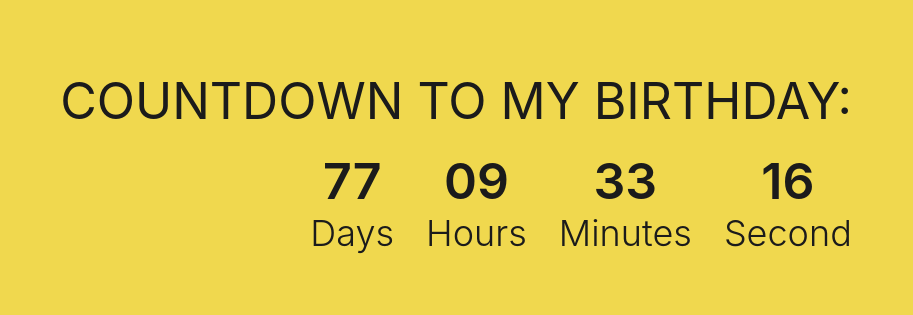
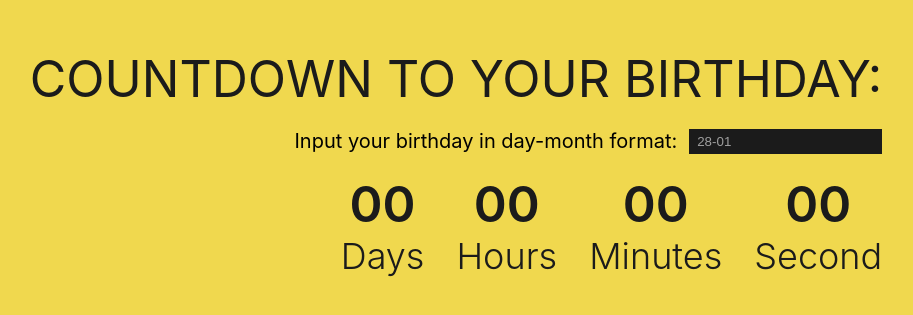
Before and after one commit to MGlower-RU/timer, a React (Create React App) app: page / in a window 1280 px wide. Shown: the part 227-542 px from the top of the page, without its empty margins (184-1097 px from the left). Built offline with nearby package versions, Linux system fonts and the light colour scheme.

Commit message:
date input

```diff
--- a/src/App.js
+++ b/src/App.js
@@ -2,11 +2,12 @@ import { useEffect, useState } from 'react';
 import './styles/App.scss';
 
 function App() {
+  const [birthdayDate, setBirthdayDate] = useState('')
   const [time, setTime] = useState({
-    days: '45',
-    hours: '12',
-    minutes: '10',
-    seconds: '06'
+    days: '00',
+    hours: '00',
+    minutes: '00',
+    seconds: '00'
   })
 
   const formatNumber = num => num < 10 ? `0${num}` : num
@@ -19,8 +20,10 @@ function App() {
     function changeTime() {
       const time = new Date()
       const year = time.getFullYear()
+      const userBirthday = birthdayDate.split('-').map(el => Number(el))
 
-      const start = new Date(year + 1, 0, 0);
+      if(userBirthday.length === 2 && userBirthday[0] <= 31 && userBirthday[0] > 0 && userBirthday[1] <= 12 && userBirthday[1] > 0) {
+        const start = new Date(year+1, userBirthday[1] - 1, userBirthday[0]);
         const diff = start - time
 
         const day = Math.floor(diff / (1000 * 60 * 60 * 24));
@@ -29,22 +32,32 @@ function App() {
         const seconds = 59 - time.getSeconds()
 
         setTime({
-        days: formatNumber(day),
+          days: formatNumber(day >= 365 ? Math.abs(365 - day) : day),
           hours: formatNumber(hours),
           minutes: formatNumber(minutes),
           seconds: formatNumber(seconds)
         })
+      }
     }
     changeTime()
 
     const timer = setInterval(changeTime, 1000)
 
     return () => clearInterval(timer);
-  }, [])
+  }, [birthdayDate])
 
   return (
     <div className="timer__wrapper">
-      <h1>Countdown to my birthday:</h1>
+      <h1>Countdown to your birthday:</h1>
+      <div className="timer__input">
+        <p>Input your birthday in day-month format:</p>
+        <input
+          type="text"
+          placeholder='28-01'
+          value={birthdayDate}
+          onChange={e => setBirthdayDate(e.target.value.replace(/^-|[^\d-]|-{2}$|\d{3}/g, ''))}
+        />
+      </div>
       <div className="timer__time-left">
         <div className="timer__time-left__days">
           <span>
--- a/src/styles/App.scss
+++ b/src/styles/App.scss
@@ -10,6 +10,28 @@ h1 {
   font-weight: 400;
   font-size: 50px;
   color: rgb(27, 27, 27);
+}
+
+.timer__input {
+  display: flex;
+  align-items: center;
+  gap: 12px;
+
+  p {
+    font-size: 20px;
+  }
+
+  input {
+    color: #9e9e9e;
+    background-color: rgb(27, 27, 27);
+    outline: none;
+    border: none;
+    padding: 5px 8px;
+
+    &::placeholder {
+      color: #9e9e9e;
+    }
+  }
 }
 
 .timer__time-left {
```
Lines whose indentation alone changed are shown as unchanged.
